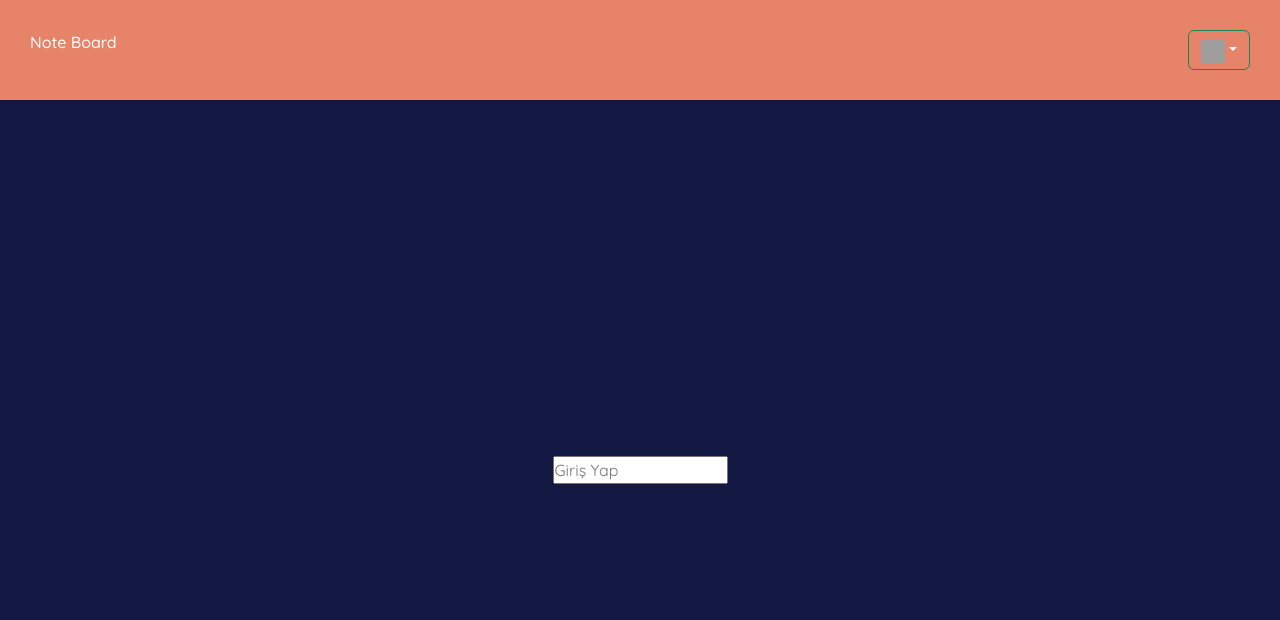
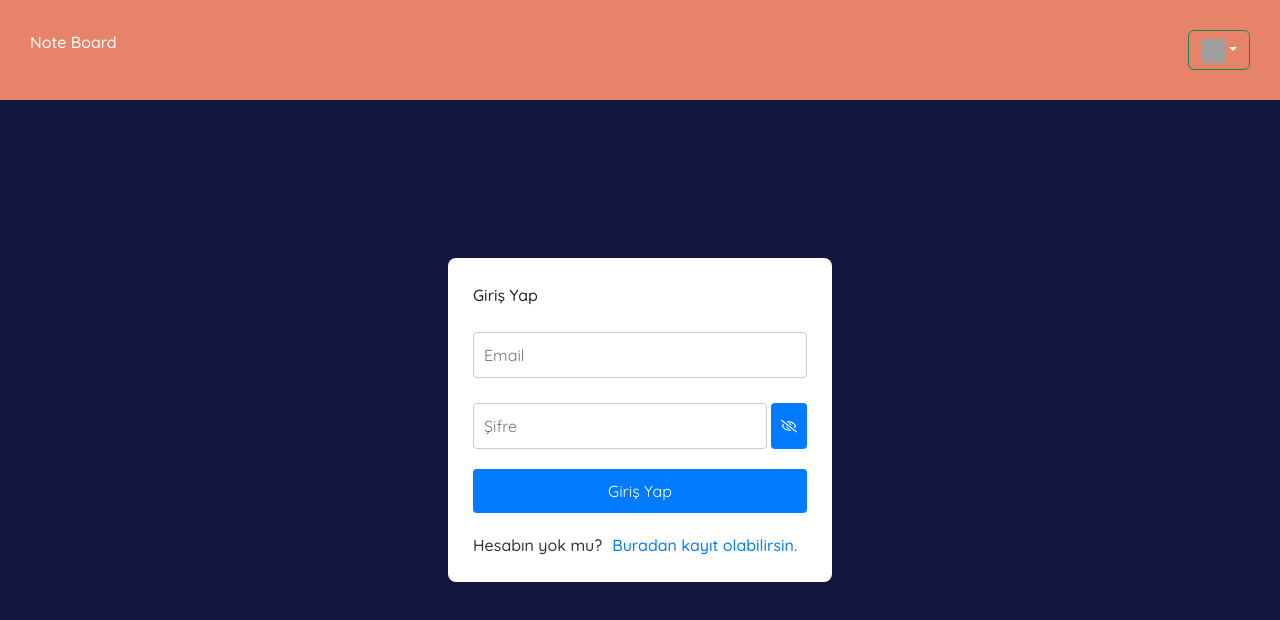
Before and after one commit to aliergul/note-board-app, a React (Create React App) app in the folder frontend/: page /login in a window 1280 px wide. Shown: the top 620 px of the page. Built offline with nearby package versions, Linux system fonts and the light colour scheme; grey boxes are pictures that could not be loaded.

Commit message:
login form

```diff
--- a/frontend/package.json
+++ b/frontend/package.json
@@ -12,6 +12,7 @@
     "react-bootstrap": "^2.10.4",
     "react-dom": "^18.3.1",
     "react-i18next": "^15.0.0",
+    "react-icons": "^5.2.1",
     "react-router-dom": "^6.25.1",
     "react-scripts": "5.0.1",
     "web-vitals": "^2.1.4"
--- a/frontend/src/App.js
+++ b/frontend/src/App.js
@@ -2,6 +2,8 @@ import { BrowserRouter as Router, Routes, Route } from "react-router-dom";
 import Home from "./pages/Home/Home";
 import Login from "./pages/Login/Login";
 import SignUp from "./pages/SignUp/SignUp";
+import "../src/styles/main.css";
+import Header from "./components/Header";
 
 const routes = (
   <Router>
@@ -14,7 +16,12 @@ const routes = (
 );
 
 function App() {
-  return <div>{routes}</div>;
+  return (
+    <div className="wrapper">
+      <Header />
+      <div className="content">{routes}</div>
+    </div>
+  );
 }
 
 export default App;
--- /dev/null
+++ b/frontend/src/components/CustomInputContainer.js
@@ -0,0 +1,30 @@
+import React from "react";
+
+const CustomInputContainer = ({
+  label,
+  placeholder,
+  value,
+  setValue,
+  type = "text",
+  id = "custom-input",
+}) => {
+  const handleChange = (e) => {
+    setValue(e.target.value);
+  };
+
+  return (
+    <div style={{ display: "flex", width: "100%" }}>
+      <label>{label && label}</label>
+      <input
+        id={id}
+        className="w-100"
+        placeholder={placeholder && placeholder}
+        value={value}
+        onChange={(e) => handleChange(e)}
+        type={type}
+      />
+    </div>
+  );
+};
+
+export default CustomInputContainer;
--- a/frontend/src/i18n/tr.json
+++ b/frontend/src/i18n/tr.json
@@ -2,6 +2,10 @@
   "language_tr": "Türkçe",
   "language_en": "İngilizce",
   "login": {
-    "title": "Giriş Yap"
+    "title": "Giriş Yap",
+    "email": "Email",
+    "password": "Şifre",
+    "get_account": "Hesabın yok mu?",
+    "sign_up": "Buradan kayıt olabilirsin."
   }
 }
--- a/frontend/src/pages/Login/Login.js
+++ b/frontend/src/pages/Login/Login.js
@@ -1,18 +1,65 @@
-import React from "react";
-import Header from "../../components/Header";
+import React, { useState } from "react";
 import { useTranslation } from "react-i18next";
+import CustomInputContainer from "../../components/CustomInputContainer";
+import { FaRegEye, FaRegEyeSlash } from "react-icons/fa";
 
 const Login = () => {
   const { t } = useTranslation();
+  const [email, setEmail] = useState("");
+  const [password, setPassword] = useState("");
+  const [controlPassword, setControlPassword] = useState("");
+
+  console.log(controlPassword);
+
+  const handlePassword = () => {
+    var x = document.getElementById("password-input");
+    if (x.type === "password") {
+      x.type = "text";
+      setControlPassword("text");
+    } else {
+      x.type = "password";
+      setControlPassword("password");
+    }
+  };
+
   return (
-    <>
-      <Header />
-      <div className="login-container">
+    <div className="login-container">
+      <div className="login-form">
+        <label>{t("login.title")}</label>
         <div>
-          <input placeholder={t("login.title")} />
+          <CustomInputContainer
+            placeholder={t("login.email")}
+            value={email}
+            setValue={setEmail}
+            type="email"
+          />
+        </div>
+        <div className="d-flex gap-1">
+          <CustomInputContainer
+            id="password-input"
+            placeholder={t("login.password")}
+            value={password}
+            setValue={setPassword}
+            type="password"
+          />
+          <button className="icon-button" onClick={handlePassword}>
+            {controlPassword === "text" ? (
+              <FaRegEye className="icon" />
+            ) : (
+              <FaRegEyeSlash />
+            )}
+          </button>
+        </div>
+
+        <button type="button" class="btn btn-primary">
+          {t("login.title")}
+        </button>
+        <div className="additional-links">
+          <p>{t("login.get_account")}</p>
+          <a href="/signup">{t("login.sign_up")}</a>
         </div>
       </div>
-    </>
+    </div>
   );
 };
 
--- a/frontend/src/styles/main.css
+++ b/frontend/src/styles/main.css
@@ -5,24 +5,32 @@
   padding: 0;
   box-sizing: border-box;
 }
+
 body,
 html,
 #root {
   font-family: "Quicksand";
   font-weight: 500;
   height: 100%;
-  width: 100%;
   margin: 0;
   background-color: #131842;
 }
 
+.wrapper {
+  height: 100%;
+}
+
 /* Header Title */
 .header {
+  position: fixed;
+  top: 0;
+  width: 100%;
   background-color: #e68369;
   padding: 30px;
   display: flex;
   justify-content: space-between;
   color: #fff;
+  z-index: 1000;
 }
 
 .header div button {
@@ -30,10 +38,79 @@ html,
   color: #fff;
 }
 
+/* Main content area */
+.content {
+  margin-top: 100px; /* Header yüksekliği kadar boşluk bırak */
+}
+
 /* Login-SignUp Form */
 .login-container {
   display: flex;
   justify-content: center;
   align-items: center;
-  height: calc(100vh - 60px);
+  height: calc(100vh - 160px); /* Header yüksekliği ve padding düşülmüş hali */
 }
+
+.login-form {
+  display: grid;
+  background-color: #fff;
+  width: 24rem;
+  padding: 25px;
+  gap: 20px;
+  border-radius: 8px;
+  box-shadow: 0 4px 6px rgba(0, 0, 0, 0.1);
+}
+
+.login-form h2 {
+  font-size: 1.5rem;
+  color: #333;
+  margin-bottom: 10px;
+}
+
+.login-form input {
+  width: 100%;
+  padding: 10px;
+  margin-top: 5px;
+  border: 1px solid #ccc;
+  border-radius: 4px;
+}
+
+.login-form button {
+  padding: 10px;
+  background-color: #007bff;
+  color: #fff;
+  border: none;
+  border-radius: 4px;
+  cursor: pointer;
+}
+
+.login-form button:hover {
+  background-color: #0056b3;
+}
+
+.additional-links {
+  display: flex;
+  gap: 10px;
+  align-items: center;
+}
+
+.additional-links p {
+  margin: 0;
+  color: #333;
+}
+
+.additional-links a {
+  color: #007bff;
+  text-decoration: none;
+}
+
+.additional-links a:hover {
+  text-decoration: underline;
+}
+
+.icon-button {
+  display: flex;
+  justify-content: center;
+  align-items: center;
+  margin-top: 5px;
+}
```
Also changed, not shown: 1 other file (tests, documents, lock files or other folders).
